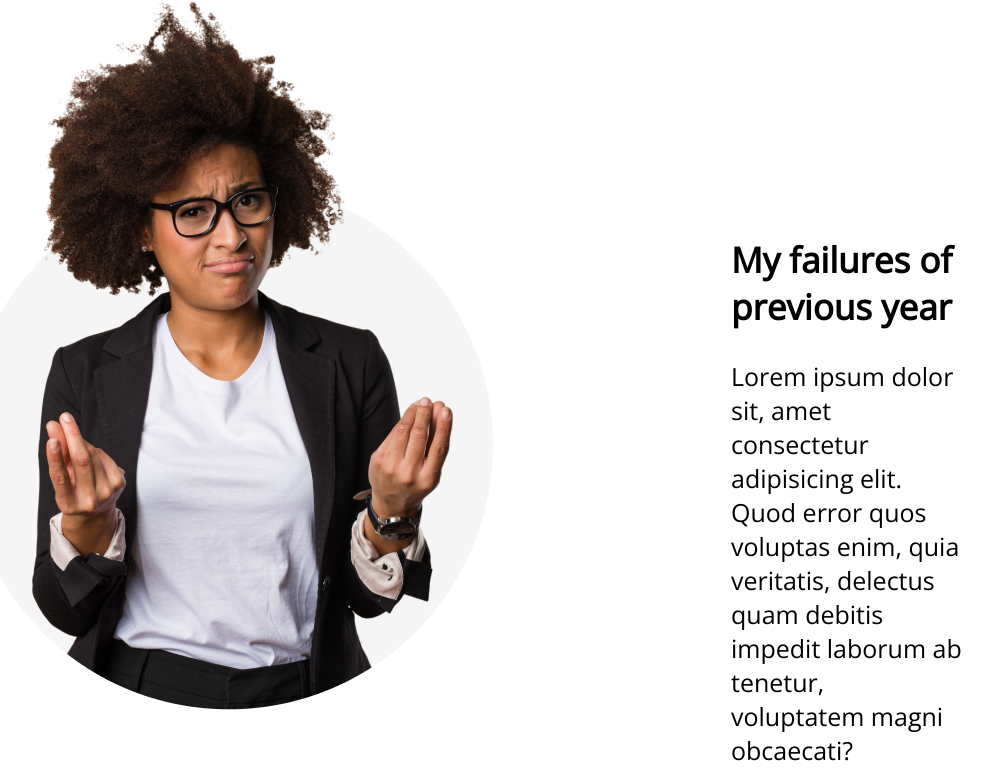
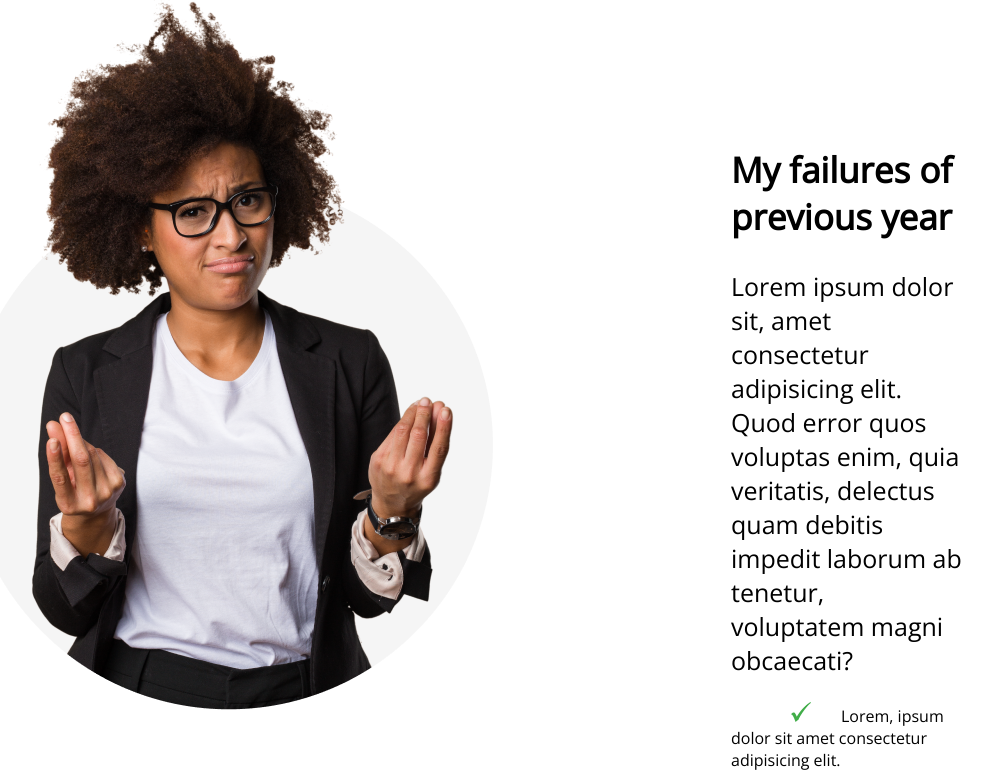
Before and after one commit to kazibilasi/newyear-newkb, a plain HTML site: page index.html in a window 1280 px wide. Shown: the part 944-1728 px from the top of the page, without its empty margins (238-1230 px from the left). Drawn offline with nearby package versions, Linux system fonts and the light colour scheme; a web font is replaced by a local one.

Commit message:
added new one

```diff
--- a/kb.css
+++ b/kb.css
@@ -51,6 +51,7 @@ header {
 
 }
 
+
 .paragraph2 {
      font-size: 25px;
 }
@@ -61,13 +62,14 @@ header {
 
 .failures-story {
      position: relative;
-     top: 250px;
+     top: 160px;
      left: 100px;
 }
 
 .check-mark{
      height: 20px;
      width: 20px;
+
 
 }
 
```
Also changed, not shown: index.html (+1 -1 lines).
